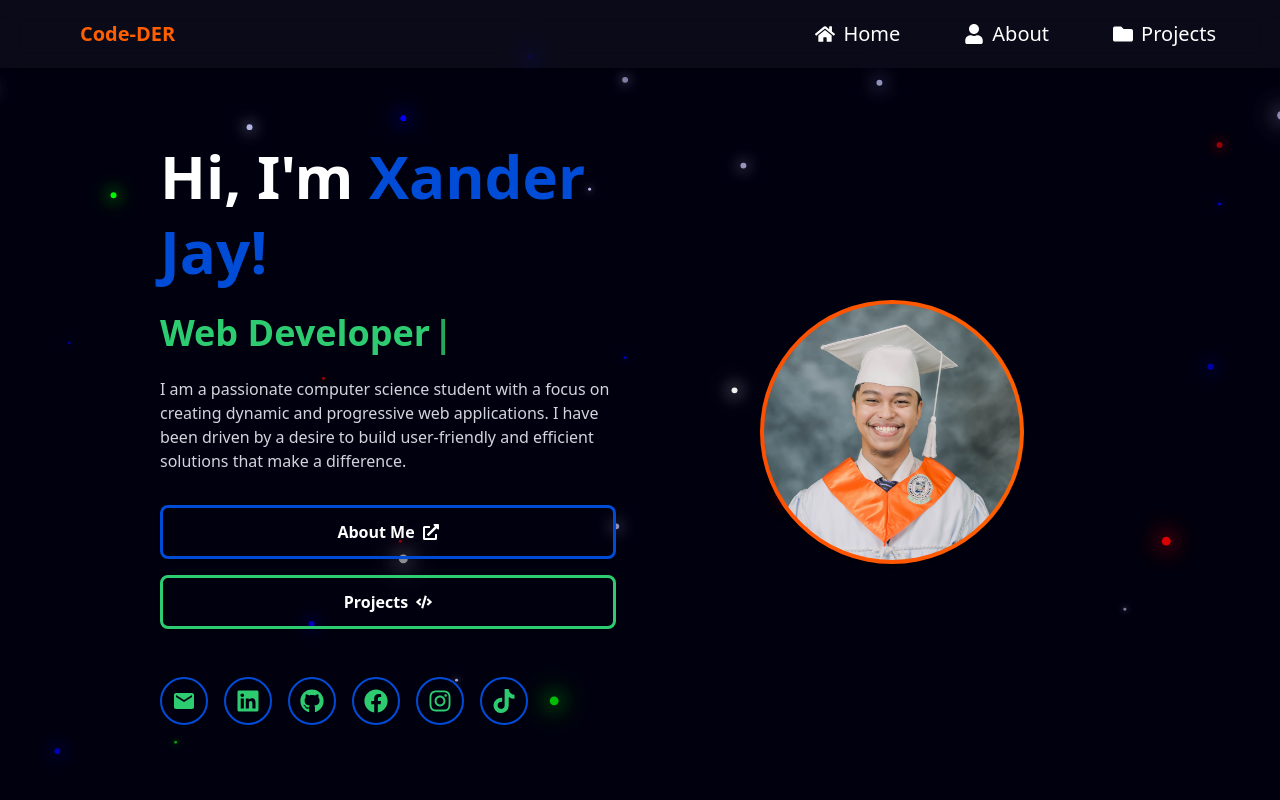
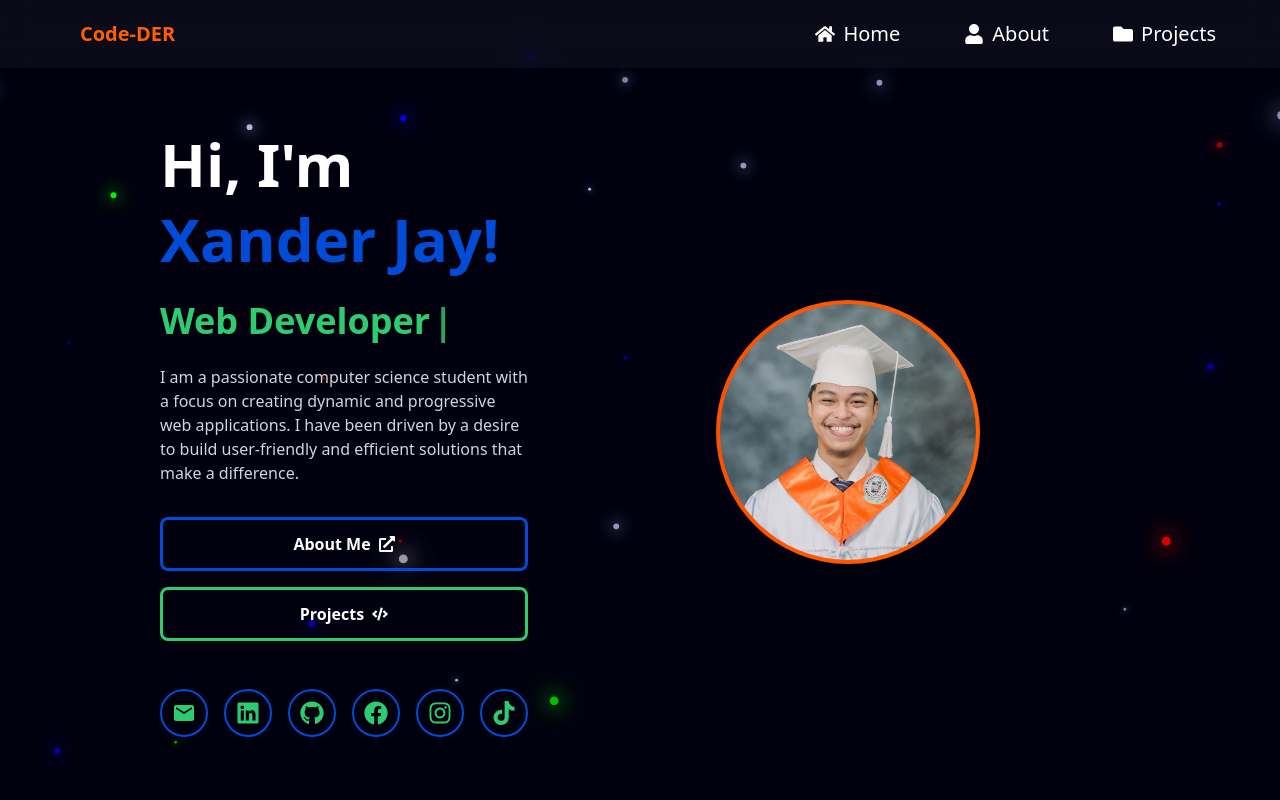
Before and after one commit to Code-DER/Xander-Jay-Cagang-Portfolio, a React (Vite) app in the folder my-portfolio/: page / in a window 1280 px wide. Shown: the top 800 px of the page. Built offline with nearby package versions, Linux system fonts and the light colour scheme.

Commit message:
fix: fixed image background stretch

```diff
--- a/my-portfolio/src/components/Home.jsx
+++ b/my-portfolio/src/components/Home.jsx
@@ -76,13 +76,13 @@ export default function Home() {
 
                 {/* Image Area */}
                 <motion.div
-                    className="flex-1 flex justify-center order-1 md:order-2"
+                    className="flex-1 flex justify-center items-center basis-full md:basis-1/3 order-1 md:order-2"
                     initial={{ opacity: 0, scale: 0.8 }}
                     animate={{ opacity: 1, scale: 1 }}
                     transition={{ duration: 0.8, delay: 0.6 }}
                 >
                     <motion.div
-                        className="p-[4px] rounded-full bg-gradient-to-r from-[#FF4F00] to-[#FF5F00] shadow-lg"
+                        className="p-[4px] h-fit rounded-full bg-gradient-to-r from-[#FF4F00] to-[#FF5F00] shadow-lg"
                         whileHover={{ scale: 1.05 }}
                         transition={{ type: "spring", stiffness: 300 }}
                     >
--- a/my-portfolio/vite.config.js
+++ b/my-portfolio/vite.config.js
@@ -6,6 +6,6 @@ import react from '@vitejs/plugin-react'
 export default defineConfig({
   plugins: [react(), tailwindcss()],
   server: {
-    host: false,
+    host: true,
   },
 })
```
